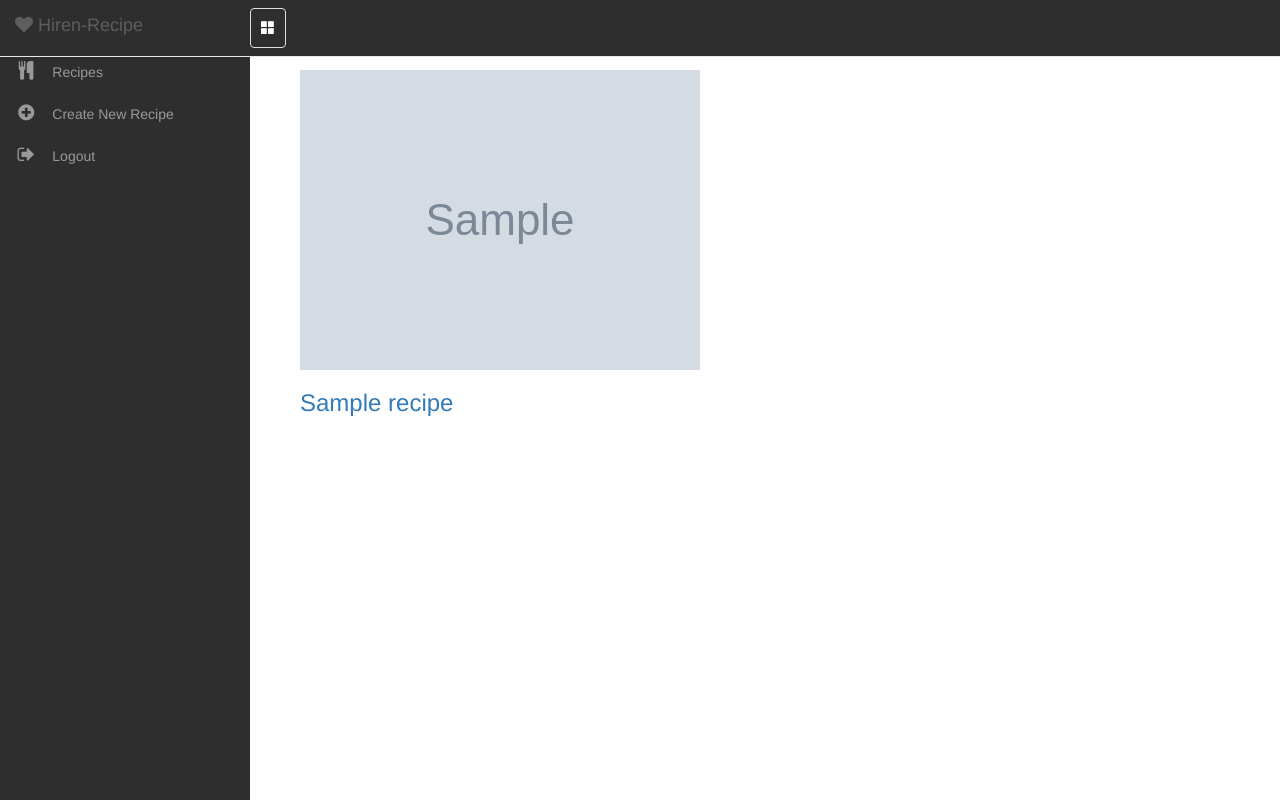
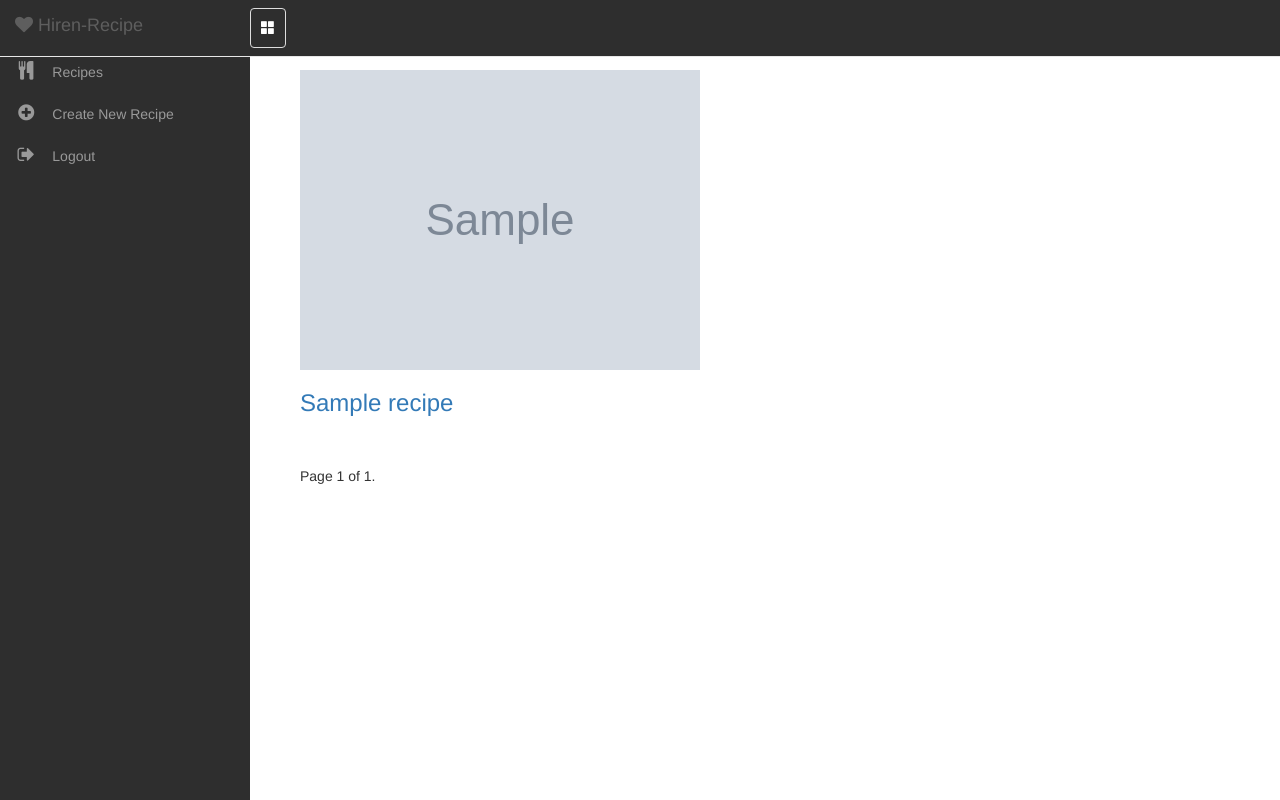
Before and after one commit to pyprism/Hiren-Recipes, a Django app: page /recipes/ in a window 1280 px wide. Run offline with Django 3.2, Linux system fonts and the light colour scheme; a user stored in the database is signed in; tables that the repository leaves empty hold one stand-in row (values such as "Sample post"); grey boxes marked "Sample" are stand-in pictures; some libraries are stand-ins or nearby versions.

Commit message:
added pagination

```diff
--- a/templates/recipes.html
+++ b/templates/recipes.html
@@ -10,7 +10,7 @@
                         <div class="card">
                             <div class="front">
                                 <div class="cover">
-                                    <img src="{{ recipe.image_thumbnail.url }}"/>
+                                    <a href="/recipes/{{recipe.id}}/" ><img src="{{ recipe.image_thumbnail.url }}"/></a>
                                 </div>
                                 <div class="content">
                                     <div class="main">
@@ -25,5 +25,22 @@
             </div>
         </div>
     </div>
+    <ul class="pagination">
+            {% if recipes.has_previous %}
+            <li><a href="?page={{ recipes.previous_page_number }}">previous</a></li>
+            {% endif %}
+
+        <span class="current">
+
+        </span>
+
+            {% if recipes.has_next %}
+            <li><a href="?page={{ recipes.next_page_number }}">next</a></li>
+            {% endif %}
+            <br>
+            Page {{ recipes.number }} of {{ recipes.paginator.num_pages }}.
+        </ul>
+
 </div>
+
 {% endblock %}
```
